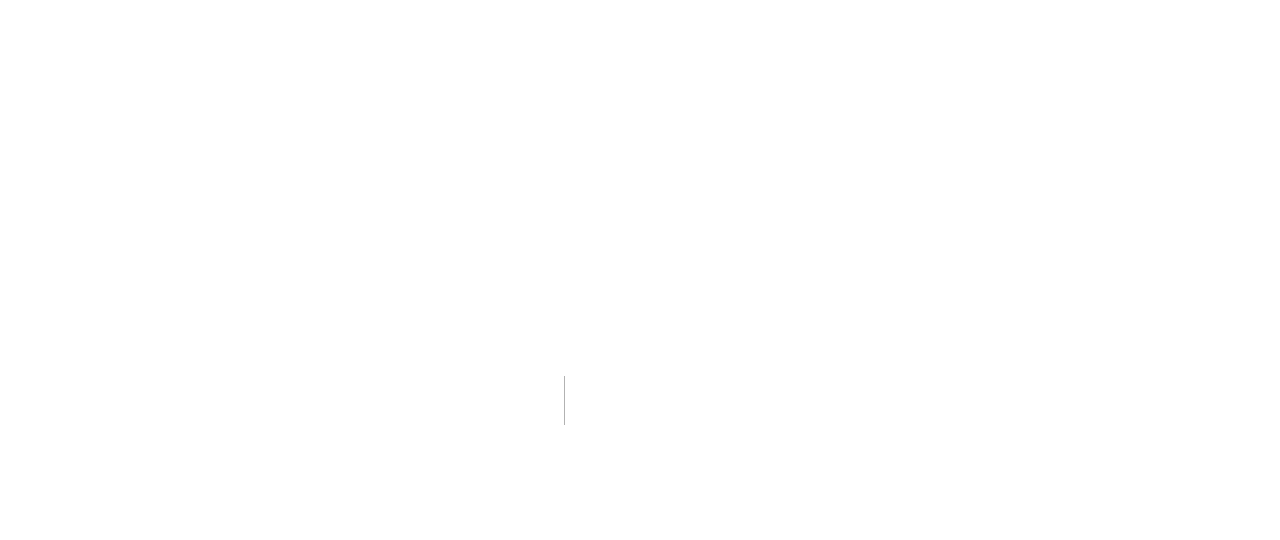
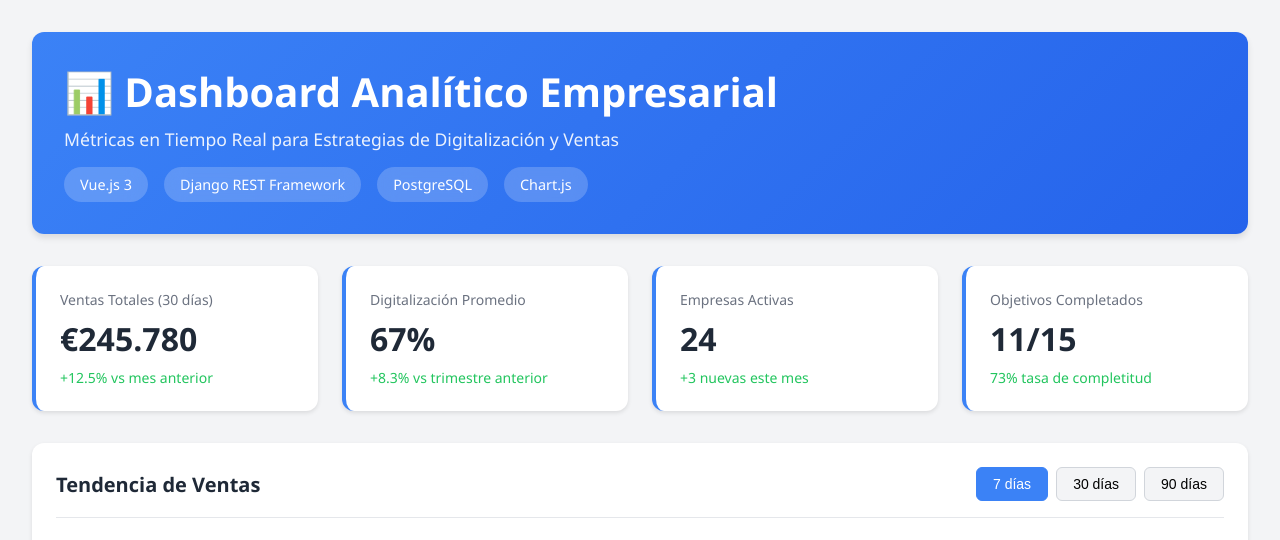
Before and after one commit to francelta/francelta.github.io, a Next.js app: page /demo/dashboard-analitico-empresarial in a window 1280 px wide. Before the commit this address had no page. Shown: the top 540 px of the page. Built offline with nearby package versions, Linux system fonts and the light colour scheme; a web font is replaced by a local one.

Commit message:
feat: Usar iframes para cargar demos y evitar conflictos con React en Vercel

```diff
--- /dev/null
+++ b/app/demo/[slug]/page.tsx
@@ -0,0 +1,39 @@
+import { notFound } from 'next/navigation';
+
+const DEMO_PROJECTS = {
+  'prototipo-produccion-rapida': '/demos/prototipo-produccion-rapida/demo.html',
+  'desarrollo-contextualizado-estandarizado': '/demos/desarrollo-contextualizado-estandarizado/demo.html',
+  'orquestacion-auditoria-agentes': '/demos/orquestacion-auditoria-agentes/demo.html',
+  'desarrollo-tdd': '/demos/desarrollo-tdd/demo.html',
+  'gestion-requisitos-flujo-trabajo-mcp': '/demos/gestion-requisitos-flujo-trabajo-mcp/demo.html',
+  'investigacion-aprendizaje-acelerado-referencias': '/demos/investigacion-aprendizaje-acelerado-referencias/demo.html',
+  'dashboard-analitico-empresarial': '/demos/dashboard-analitico-empresarial/demo.html',
+  'workflow-automatizado-n8n': '/demos/workflow-automatizado-n8n/demo.html',
+} as const;
+
+type DemoSlug = keyof typeof DEMO_PROJECTS;
+
+export default function DemoPage({ params }: { params: { slug: string } }) {
+  const demoPath = DEMO_PROJECTS[params.slug as DemoSlug];
+
+  if (!demoPath) {
+    notFound();
+  }
+
+  return (
+    <div className="fixed inset-0 bg-zinc-950">
+      <iframe
+        src={demoPath}
+        className="w-full h-full border-0"
+        title={`Demo: ${params.slug}`}
+        sandbox="allow-scripts allow-same-origin allow-forms"
+      />
+    </div>
+  );
+}
+
+export async function generateStaticParams() {
+  return Object.keys(DEMO_PROJECTS).map((slug) => ({
+    slug,
+  }));
+}
--- a/components/ProjectsSection.tsx
+++ b/components/ProjectsSection.tsx
@@ -14,7 +14,7 @@ export default function ProjectsSection() {
       description: 'De "Idea a URL en producción" en menos de 10 minutos. Portfolio QA Engineer con IA, modo oscuro profesional y despliegue automatizado',
       image: '/projects/project-1.png',
       tags: ['HTML5', 'CSS3', 'Vanilla JS', 'Firebase Hosting'],
-      demo: '/demos/prototipo-produccion-rapida/demo.html',
+      demo: '/demo/prototipo-produccion-rapida',
       github: 'https://github.com/francelta/prototipo-produccion-rapida',
     },
     {
@@ -22,7 +22,7 @@ export default function ProjectsSection() {
       description: 'Módulo TypeScript que demuestra control absoluto sobre IA generativa. Código generado que sigue estándares estrictos: snake_case, PascalCase, JSDoc completo',
       image: '/projects/project-2.png',
       tags: ['TypeScript', 'JSDoc', 'Code Standards', 'AI-Guided'],
-      demo: '/demos/desarrollo-contextualizado-estandarizado/demo.html',
+      demo: '/demo/desarrollo-contextualizado-estandarizado',
       github: 'https://github.com/francelta/desarrollo-contextualizado-estandarizado',
     },
     {
@@ -30,7 +30,7 @@ export default function ProjectsSection() {
       description: 'Análisis arquitectónico completo generado por agente IA: microservicios, diagramas Mermaid, seguridad OWASP y escalabilidad. De requisitos a documentación técnica profesional',
       image: '/projects/project-3.png',
       tags: ['AI Agents', 'Architecture', 'Microservices', 'Mermaid'],
-      demo: '/demos/orquestacion-auditoria-agentes/demo.html',
+      demo: '/demo/orquestacion-auditoria-agentes',
       github: 'https://github.com/francelta/orquestacion-auditoria-agentes',
     },
     {
@@ -38,7 +38,7 @@ export default function ProjectsSection() {
       description: 'Servicio de códigos OTP desarrollado con Test-Driven Development: 17 tests escritos ANTES del código. Demuestra TDD + estándares + seguridad OWASP con hashing y expiración',
       image: '/projects/project-4.png',
       tags: ['TDD', 'TypeScript', 'Vitest', 'Security'],
-      demo: '/demos/desarrollo-tdd/demo.html',
+      demo: '/demo/desarrollo-tdd',
       github: 'https://github.com/francelta/desarrollo-tdd',
     },
     {
@@ -46,7 +46,7 @@ export default function ProjectsSection() {
       description: 'Transformación automática de notas de reunión a historias Gherkin: de informal a estructurado en 3 minutos. Integración con Linear/Jira vía Model Context Protocol',
       image: '/projects/project-5.png',
       tags: ['MCP', 'Gherkin', 'BDD', 'Requirements'],
-      demo: '/demos/gestion-requisitos-flujo-trabajo-mcp/demo.html',
+      demo: '/demo/gestion-requisitos-flujo-trabajo-mcp',
       github: 'https://github.com/francelta/gestion-requisitos-flujo-trabajo-mcp',
     },
     {
@@ -54,7 +54,7 @@ export default function ProjectsSection() {
       description: 'Análisis técnico tipo Notebook LM: Python vs JavaScript para IA. 8 fuentes académicas sintetizadas en 3 minutos con citas, mapas mentales y referencias verificables',
       image: '/projects/project-6.png',
       tags: ['Research', 'Notebook LM', 'AI Analysis', 'Citations'],
-      demo: '/demos/investigacion-aprendizaje-acelerado-referencias/demo.html',
+      demo: '/demo/investigacion-aprendizaje-acelerado-referencias',
       github: 'https://github.com/francelta/investigacion-aprendizaje-acelerado-referencias',
     },
     {
@@ -62,7 +62,7 @@ export default function ProjectsSection() {
       description: 'Dashboard en tiempo real con Vue.js + Django REST + PostgreSQL: métricas de digitalización, análisis de ventas por canal, objetivos estratégicos y Chart.js para visualización',
       image: '/projects/project-6.png',
       tags: ['Vue.js', 'Django REST', 'PostgreSQL', 'Chart.js'],
-      demo: '/demos/dashboard-analitico-empresarial/demo.html',
+      demo: '/demo/dashboard-analitico-empresarial',
       github: 'https://github.com/francelta/dashboard-analitico-empresarial',
     },
     {
@@ -70,7 +70,7 @@ export default function ProjectsSection() {
       description: 'Sistema automatizado que genera posts para LinkedIn desde artículos de blog: RSS Feed → Web Scraping → Claude Haiku AI → LinkedIn. 100% automatizado, ahorra 15 min/artículo',
       image: '/projects/project-1.png',
       tags: ['n8n', 'Claude Haiku', 'Automation', 'LinkedIn API'],
-      demo: '/demos/workflow-automatizado-n8n/demo.html',
+      demo: '/demo/workflow-automatizado-n8n',
       github: 'https://github.com/francelta/workflow-automatizado-n8n',
     },
   ];
```
